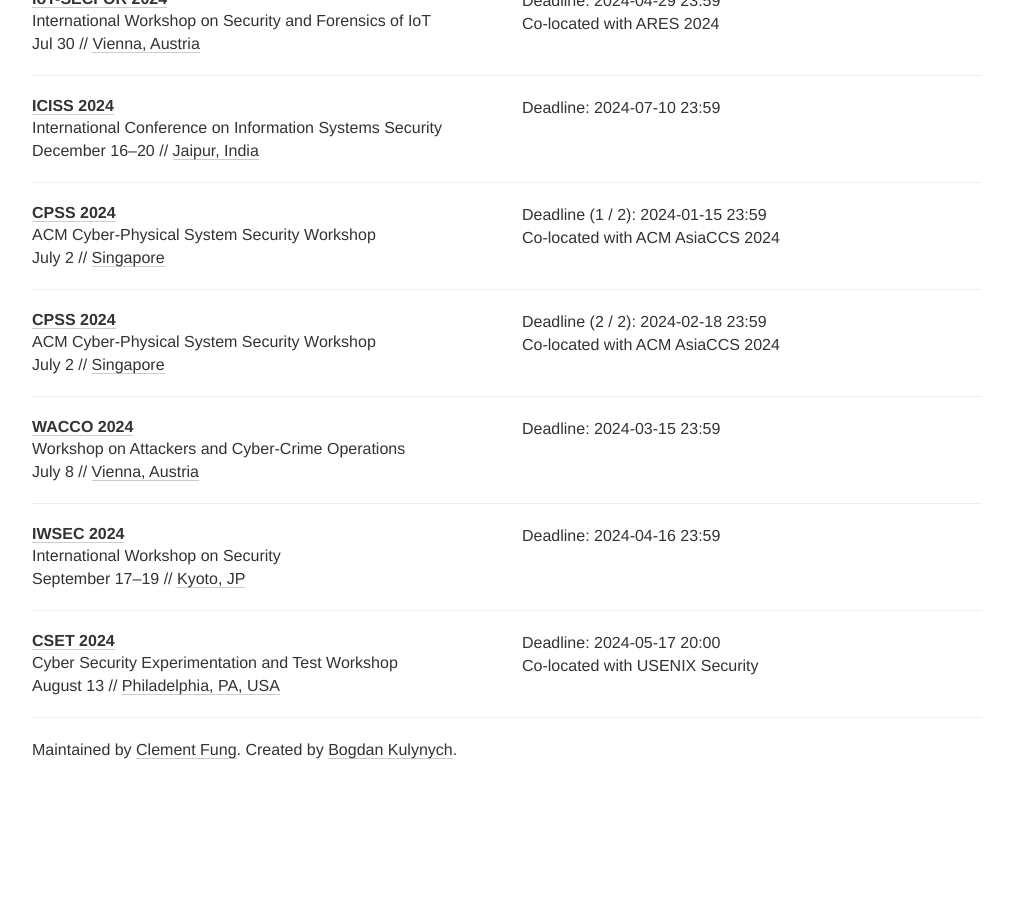
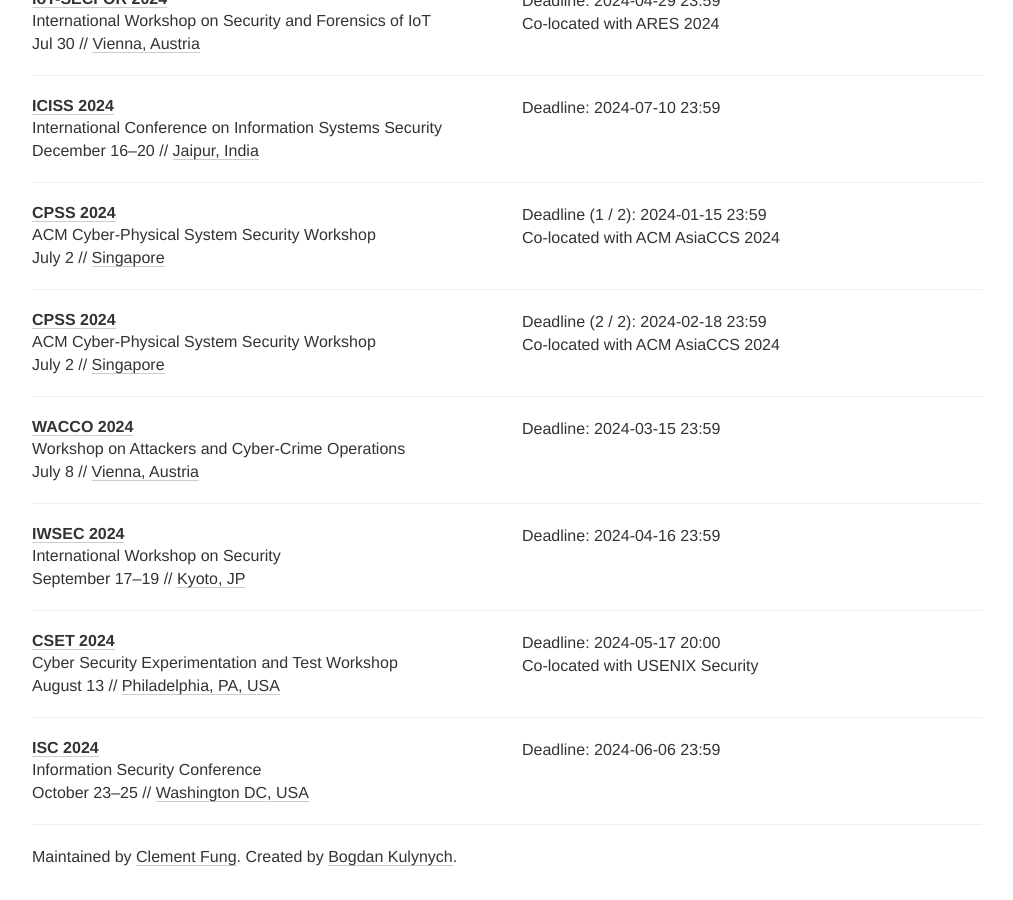
Before and after one commit to sec-deadlines/sec-deadlines.github.io, a Jekyll site: the page built from index.html, in a window 1280 px wide and 900 px high, scrolled down 12598 px. Shown: the whole window, without its empty margins (133-1146 px from the left). Built offline with Jekyll 4.4.1, drawn with Linux system fonts in a browser that asks for light colours; nearby versions of some CDN libraries; comment, search, counter and statistics services are not loaded; before the commit the page ends 13391 px from its top, so only the background shows below that.

Commit message:
Added ISC 2024

```diff
--- a/_data/conferences.yml
+++ b/_data/conferences.yml
@@ -917,3 +917,12 @@
   date: August 13
   place: Philadelphia, PA, USA
   tags: [SEC, SHOP]
+
+- name: ISC
+  description: Information Security Conference
+  year: 2024
+  link: https://isc24.cs.gmu.edu/
+  deadline: ["2024-06-06 23:59"]
+  date: "October 23-25"
+  place: Washington DC, USA
+  tags: [SEC, PRIV, CONF]
```
